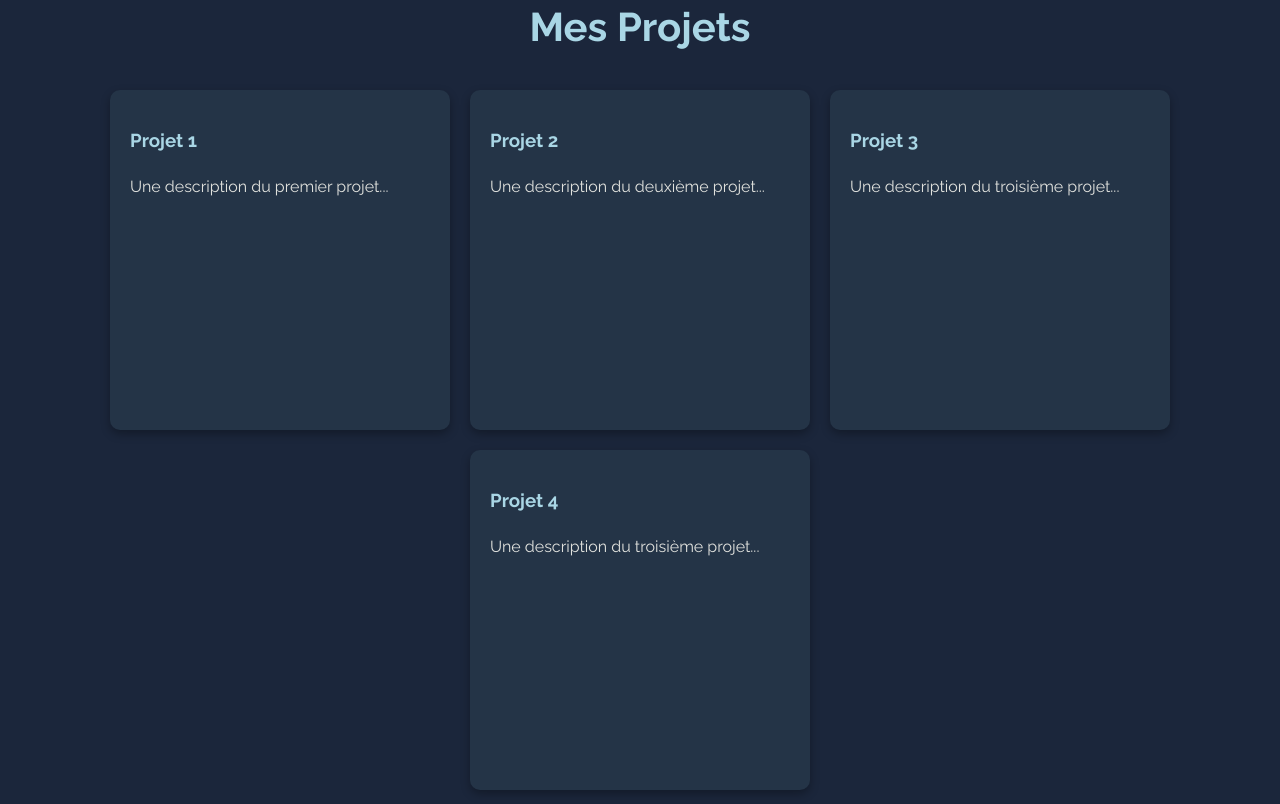
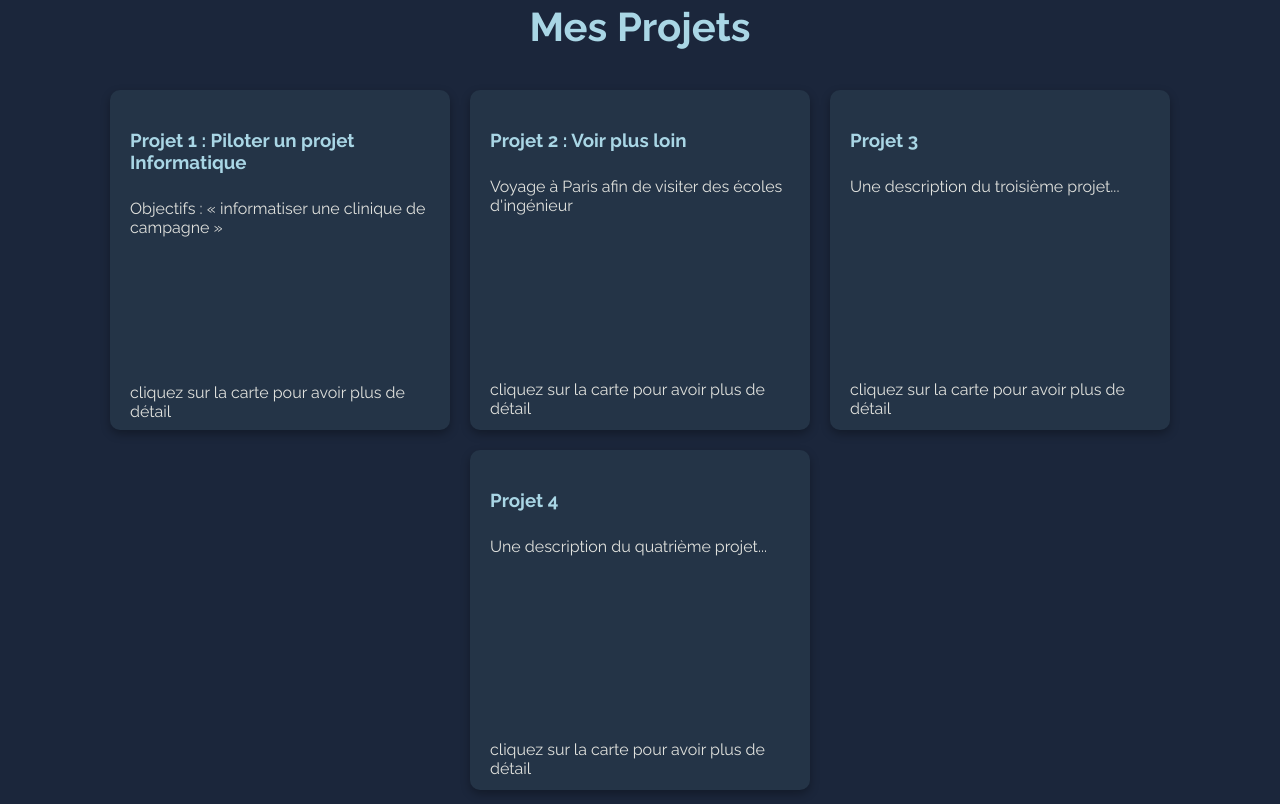
Before and after one commit to Akimaru25/portfolio2, a plain HTML site: page index.html in a window 1280 px wide. Shown: the part 1916-2720 px from the top of the page. Drawn offline with Linux system fonts and the light colour scheme.

Commit message:
Update index.html

```diff
--- a/index.html
+++ b/index.html
@@ -7,6 +7,11 @@
     <link rel="stylesheet" href="https://cdnjs.cloudflare.com/ajax/libs/font-awesome/6.0.0-beta3/css/all.min.css">
     <link href="https://fonts.googleapis.com/css2?family=Raleway:wght@300;400;700&display=swap" rel="stylesheet">
     <style>
+
+        a {
+            text-decoration: none; /* Supprimer le soulignement des liens */
+        }
+
         /* Thème bleu modernisé avec effet parallax */
         body {
             font-family: 'Raleway', sans-serif;
@@ -220,8 +225,8 @@
             <li><a href="#about-me">Présentation</a></li>
             <li><a href="#projects">Projets</a></li>
             <li><a href="#carousel-section">Carrousel</a></li>
-            <li><a href="">Spécialté</a></li>
-            <li><a href="">Contact</a></li>
+            <li><a href="specialite.html">Spécialté</a></li>
+            <li><a href="contact.html">Contact</a></li>
         </ul>
     </nav>
 
@@ -264,25 +269,32 @@
             </section>
 
             <section id="projects" class="content-section">
-
                 <h2>Mes Projets</h2>
                 <div class="cards-container">
-            <div class="card">
-                <h3>Projet 1</h3>
-                <p>Une description du premier projet...</p>
-            </div>
-            <div class="card">
-                <h3>Projet 2</h3>
-                <p>Une description du deuxième projet...</p>
-            </div>
-            <div class="card">
+                    <a href="project1.html" class="card">
+                        <h3>Projet 1 : Piloter un projet Informatique</h3>
+                        <p>Objectifs : « informatiser une clinique de campagne »</p>
+                        <br><br><br><br><br><br>
+                        <p>cliquez sur la carte pour avoir plus de détail</p>
+                    </a>
+                    <a href="project2.html" class="card">
+                        <h3>Projet 2 : Voir plus loin</h3>
+                        <p>Voyage à Paris afin de visiter des écoles d'ingénieur</p>
+                        <br><br><br><br><br><br><br>
+                        <p>cliquez sur la carte pour avoir plus de détail</p>
+                    </a>
+                    <a href="project1.html" class="card">
                         <h3>Projet 3</h3>
                         <p>Une description du troisième projet...</p>
-            </div>
-            <div class="card">
+                        <br><br><br><br><br><br><br><br>
+                        <p>cliquez sur la carte pour avoir plus de détail</p>
+                    </a>
+                    <a href="project1.html" class="card">
                         <h3>Projet 4</h3>
-                <p>Une description du troisième projet...</p>
-            </div>
+                        <p>Une description du quatrième projet...</p>
+                        <br><br><br><br><br><br><br><br>
+                        <p>cliquez sur la carte pour avoir plus de détail</p>
+                    </a>
                 </div>
             </section>
 
```
Lines whose indentation alone changed are shown as unchanged.
